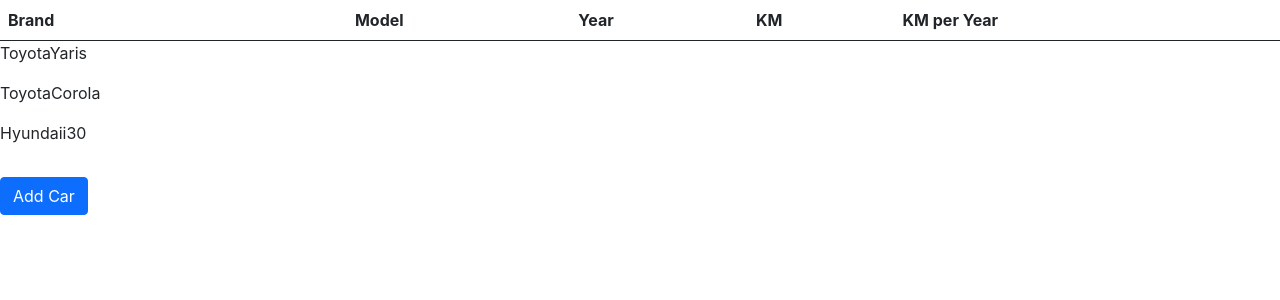
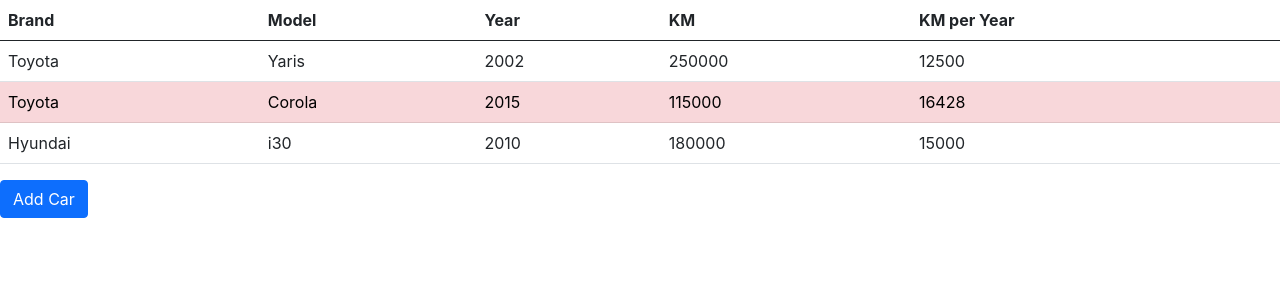
Before and after one commit to nirch/cars-app-react-jun2021, a React (Create React App) app: page / in a window 1280 px wide. Shown: the top 300 px of the page. Built offline with nearby package versions, Linux system fonts and the light colour scheme.

Commit message:
adding CarTableRow componenet

```diff
--- /dev/null
+++ b/src/components/CarTableRow/CarTableRow.jsx
@@ -0,0 +1,16 @@
+import React from 'react';
+
+function CarTableRow({ car, isHighestCar }) {
+    return (
+        <tr key={car.id} className={isHighestCar ? "table-danger" : ""}
+            onClick={() => console.log(car)}>
+            <td>{car.brand}</td>
+            <td>{car.model}</td>
+            <td>{car.year}</td>
+            <td>{car.km}</td>
+            <td>{Math.floor(car.kmPerYear())}</td>
+        </tr>
+    )
+}
+
+export default CarTableRow;
--- a/src/pages/CarsPage/CarsPage.jsx
+++ b/src/pages/CarsPage/CarsPage.jsx
@@ -1,4 +1,5 @@
 import React, { useState } from 'react';
+import CarTableRow from '../../components/CarTableRow/CarTableRow';
 import CarModel from '../../model/CarModel';
 
 function CarsPage() {
@@ -17,8 +18,7 @@ function CarsPage() {
     }
 
     const carTableRows = cars.map(car =>
-        // <CarTableRow car={car} isHighestCar={car === highestCar}/>
-        <p>{car.brand + car.model}</p>
+        <CarTableRow car={car} isHighestCar={car === highestCar}/>
     );
 
     function addCar() {
```
